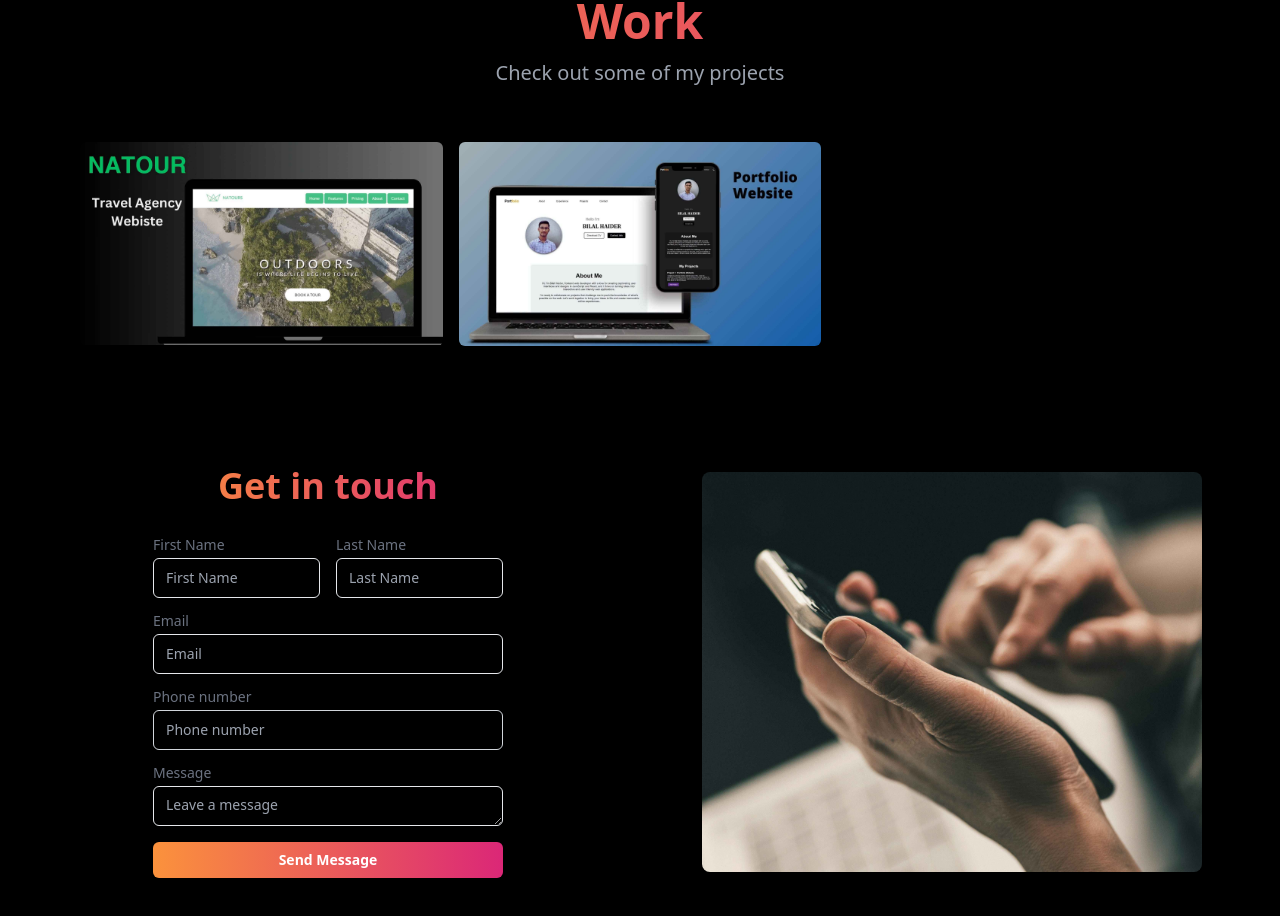
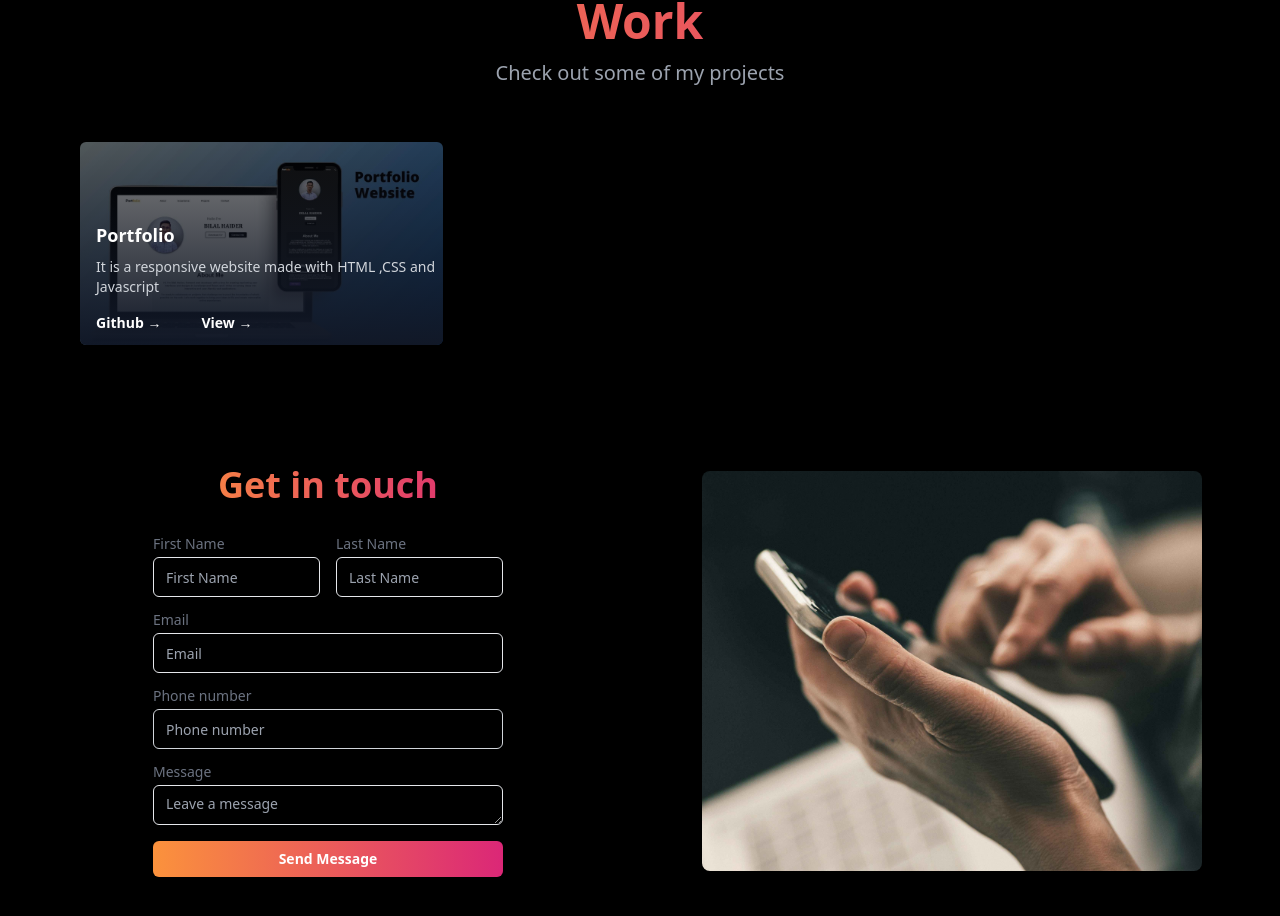
Before and after one commit to BilalHaider20/Portfolio-website, a React (Vite) app: page / in a window 1280 px wide. Shown: the part 2256-3172 px from the top of the page. Built offline with nearby package versions, Linux system fonts and the light colour scheme.

Commit message:
modified

```diff
--- a/src/components/Work.jsx
+++ b/src/components/Work.jsx
@@ -1,20 +1,17 @@
 import React from 'react';
-import proj1 from '../assets/Natour.jpg';
+
 import proj2 from '../assets/Portfolio.jpg';
 
 function Work() {
   const projects = [
     {
-      title: 'Natour Project',
-      image: proj1,
-      link: 'https://bilalhaider20.github.io/Natour-Website/',
-    },
-    {
       title: 'Portfolio',
       image: proj2,
-      link: 'https://bilalhaider20.github.io/portfolio/',
+      description:'It is a responsive website made with HTML ,CSS and Javascript',
+      github:'https://github.com/BilalHaider20/Portfolio-website',
+      link: 'https://bilalhaider20.github.io/portfolio/'
     },
-    // Add additional projects here in the same format
+
   ];
 
   return (
@@ -25,24 +22,73 @@ function Work() {
       </div>
       <div className='grid sm:grid-cols-2 md:grid-cols-3 gap-4 py-5 px-5  md:w-[100%] mx-auto'>
         {projects.map((project) => (
-          <div key={project.title} className='transform, transition-transform duration-300 hover:scale-105 overflow-hidden  shadow-lg shadow-[#40c16] group container rounded-md flex justify-center items-center mx-auto content-div bg-cover relative'>
-            <img src={project.image} layout="fill" objectfit="cover" alt="" />
-            <div className='opacity-0 group-hover:opacity-90  bg-[gray]/70 absolute  inset-0 flex flex-col justify-center items-center'>
-              <span className='text-2xl font-bold text-white -tracking-wider'>{project.title}</span>
-              <div className='py-auto text-center'>
-                <a href={project.link} target="_blank">
-                  <button className='text-center rounded-lg px-4 py-3 m-2 bg-white text-gray-700 font-bold text-lg'>
-                    Live
-                  </button>
+          <div key={project.title} className='transform, transition-all duration-300 hover:scale-105 overflow-hidden  shadow-lg shadow-[#40c16] group container rounded-md flex justify-center items-center mx-auto content-div bg-cover relative'>
+            <img src={project.image} layout="fill" objectfit="cover" alt="" className='opacity-50' />
+            <div className="absolute inset-0 bg-gradient-to-t from-gray-900 to-transparent"></div>
+      <div className="absolute bottom-3 left-4 text-left ">
+              <h1 className="text-lg font-semibold text-white">{ project.title}</h1>
+        <p className="mt-2 text-sm text-gray-300">
+          {project.description}
+        </p>
+        <div className='flex flex-row gap-10 mt-2'>
+        <a className="mt-2 inline-flex cursor-pointer items-center text-sm font-semibold text-white " href={project.github} target='_blank'>
+          Github &rarr;
                 </a>
-              </div>
-            </div>
+          { project.link &&
+                  <a className="mt-2 inline-flex cursor-pointer items-center text-sm font-semibold text-white" href={project.link} target='_blank'>
+                    View &rarr;
+          </a>}
+
+        </div>
+
+      </div>
           </div>
         ))}
       </div>
     </div>
   );
 }
+// function Work()
+// {
+//   const projects = [
+//         {
+//           title: 'Natour Project',
+//           image: proj1,
+//           link: 'https://bilalhaider20.github.io/Natour-Website/',
+//         },
+//         {
+//           title: 'Portfolio',
+//           image: proj2,
+//           link: 'https://bilalhaider20.github.io/portfolio/',
+//         },
+//         // Add additional projects here in the same format
+//   ];
+//   return (
+//     <div className='max-w-[1200px] mx-auto p-5 bg-black '>
+//       <div className='pb-8 py-5'>
+//         <p className='text-3xl text-center mb-3 font-bold primary-color mt-10 sm:text-5xl'>Work</p>
+//         <p className='text-gray-400 text-center md:text-xl/relaxed lg:text-base/relaxed xl:text-xl/relaxed'>Check out some of my projects</p>
+//       </div>
+//     <div className="relative h-[300px] sm:w-[300px] w-[100%] rounded-md">
+//       <img
+//         src="https://images.unsplash.com/photo-1546961329-78bef0414d7c?ixlib=rb-4.0.3&ixid=MnwxMjA3fDB8MHxzZWFyY2h8MTB8fHVzZXJ8ZW58MHx8MHx8&auto=format&fit=crop&w=800&q=60"
+//         alt="AirMax Pro"
+//         className="z-0 h-full w-full rounded-md object-cover opacity-50"
+//       />
+//       <div className="absolute inset-0 bg-gradient-to-t from-gray-900 to-transparent"></div>
+//       <div className="absolute bottom-8 left-4 text-left">
+//         <h1 className="text-lg font-semibold text-white">Delba</h1>
+//         <p className="mt-2 text-sm text-gray-300">
+//           Lorem ipsum dolor sit amet consectetur adipisicing elit. Excepturi, debitis?
+//         </p>
+//         <button className="mt-2 inline-flex cursor-pointer items-center text-sm font-semibold text-white">
+//           View Profile &rarr;
+//         </button>
+//       </div>
+//       </div>
+//     </div>
+//   )
 
+// }
 export default Work;
 // transform transition-transform  hover:translate-x-full
```
